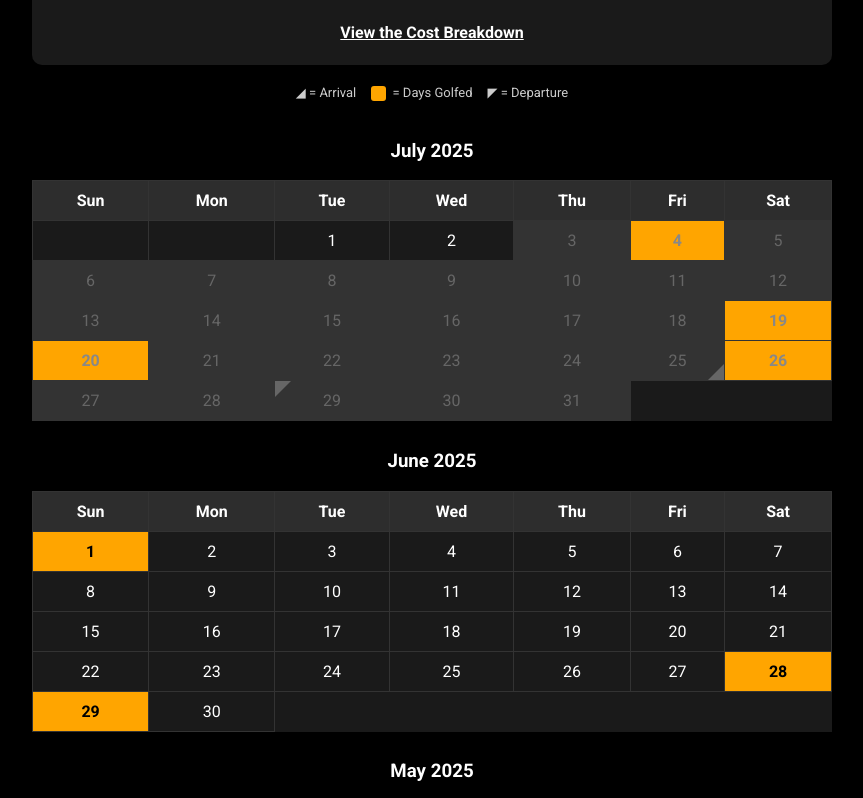
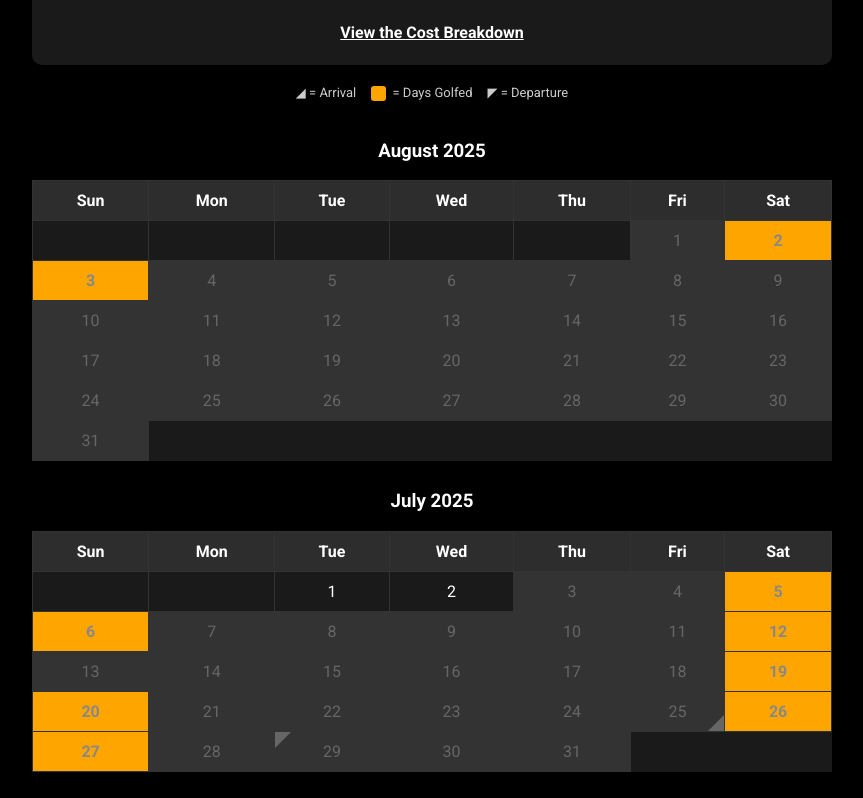
Before and after one commit to soyboi1312/istrumpgolfing.today, a Next.js app: page / in a window 1280 px wide. Shown: the part 842-1640 px from the top of the page, without its empty margins (208-1071 px from the left). Built offline with nearby package versions, Linux system fonts and the light colour scheme.

Commit message:
Update status.ts

```diff
--- a/data/status.ts
+++ b/data/status.ts
@@ -9,10 +9,25 @@ interface StatusData {
 
 export const statusData: StatusData = {
     events: {
+        '2025-08-03': {
+            location: 'Bedminster, NJ',
+            url: 'https://rollcall.com/factbase/trump/topic/calendar/',
+            type: 'golf',
+        },
+        '2025-08-02': {
+            location: 'Bedminster, NJ',
+            url: 'https://rollcall.com/factbase/trump/topic/calendar/',
+            type: 'golf',
+        },
         '2025-07-29': {
             location: 'Scotland',
             url: 'https://rollcall.com/factbase/trump/topic/calendar/',
             type: 'departure',
+        },
+        '2025-07-27': {
+            location: 'Scotland',
+            url: 'https://rollcall.com/factbase/trump/topic/calendar/',
+            type: 'golf',
         },
         '2025-07-26': {
             location: 'Scotland',
@@ -34,8 +49,18 @@ export const statusData: StatusData = {
             url: 'https://rollcall.com/factbase/trump/topic/calendar/',
             type: 'golf',
         },
-        '2025-07-04': {
-            location: 'Washington DC',
+        '2025-07-12': {
+            location: 'Bedminster, NJ',
+            url: 'https://rollcall.com/factbase/trump/topic/calendar/',
+            type: 'golf',
+        },
+        '2025-07-06': {
+            location: 'Bedminster, NJ',
+            url: 'https://rollcall.com/factbase/trump/topic/calendar/',
+            type: 'golf',
+        },
+        '2025-07-05': {
+            location: 'Bedminster, NJ',
             url: 'https://rollcall.com/factbase/trump/topic/calendar/',
             type: 'golf',
         },
```
